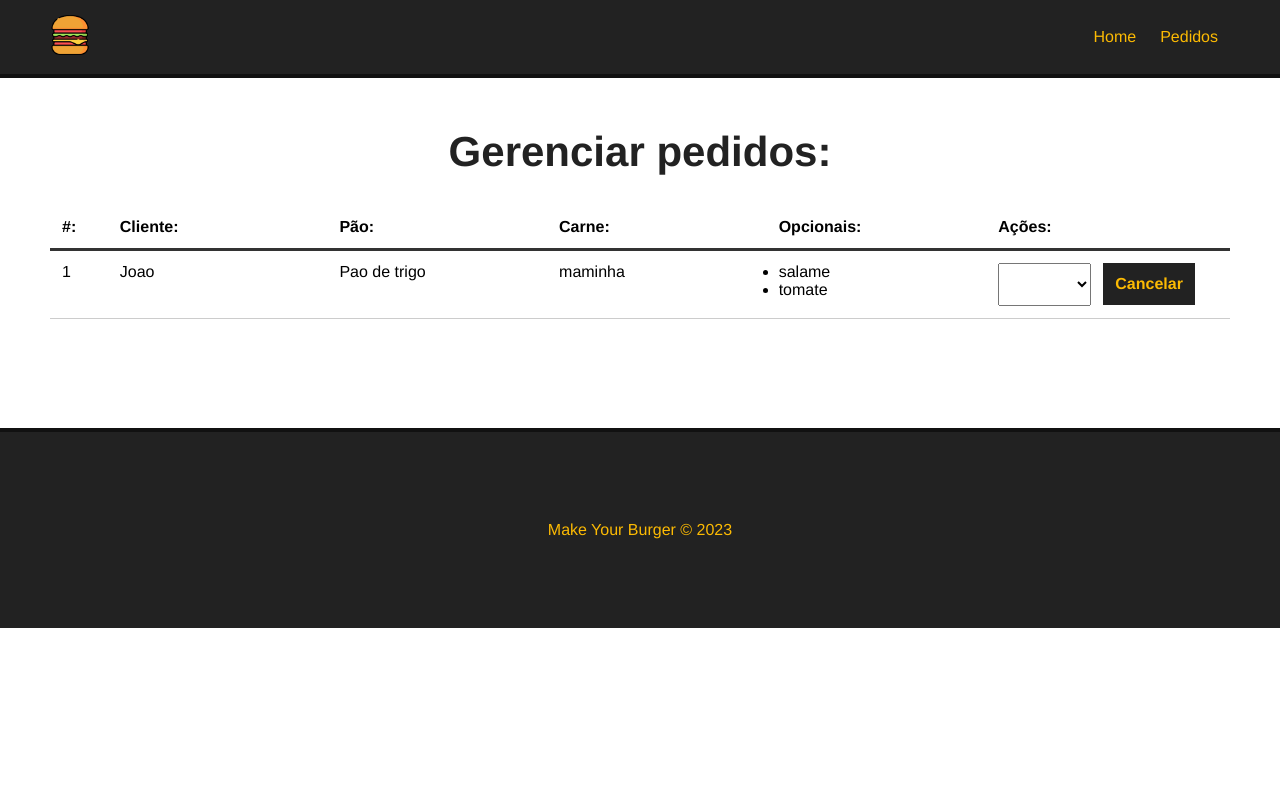
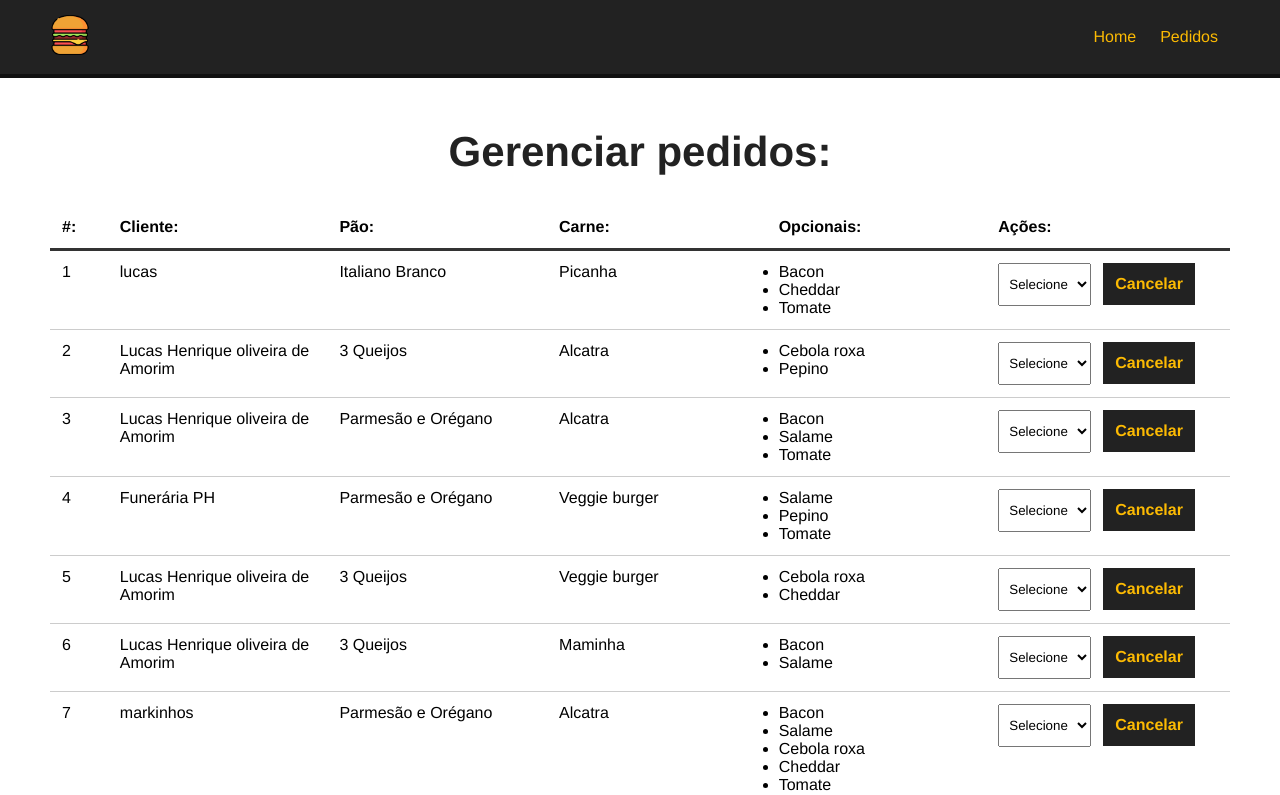
Before and after one commit to Lucas-Jav/Make_Your_Burger_Vue, a Vue app: page /pedidos in a window 1280 px wide. Shown: the top 795 px of the page. Built offline with nearby package versions, Linux system fonts and the light colour scheme; data requests are answered from the project's data file.

Commit message:
:books: docs: resgatando pedidos no banco de dados

```diff
--- a/db/db.json
+++ b/db/db.json
@@ -146,6 +146,21 @@
       ],
       "status": "Solicitado",
       "id": 6
+    },
+    {
+      "nome": "markinhos",
+      "carne": "Alcatra",
+      "pao": "Parmesão e Orégano",
+      "opcionais": [
+        "Bacon",
+        "Salame",
+        "Cebola roxa",
+        "Cheddar",
+        "Tomate",
+        "Pepino"
+      ],
+      "status": "Solicitado",
+      "id": 7
     }
   ]
 }
--- a/src/components/BurgerForm.vue
+++ b/src/components/BurgerForm.vue
@@ -10,14 +10,14 @@
                 <div class="input-container">
                     <label for="pao">Escolha o pão:</label>
                     <select name="pao" id="pao" v-model="pao" required>
-                        <option value="" disabled>Selecione o seu pão</option>
+                        <option value="" disabled selected>Selecione o seu pão</option>
                         <option v-for="pao in paes" :key="pao.id" :value="pao.tipo">{{ pao.tipo }}</option>
                     </select>
                 </div>
                 <div class="input-container">
                     <label for="carne">Escolha a carne do seu Burger:</label>
                     <select name="carne" id="carne" v-model="carne" required>
-                        <option value="" disabled>Selecione o tipo de carne</option>
+                        <option value="" disabled selected>Selecione o tipo de carne</option>
                         <option v-for="carne in carnes" :key="carne.id" :value="carne.tipo">{{ carne.tipo }}</option>
                     </select>
                 </div>
--- a/src/components/Dashboard.vue
+++ b/src/components/Dashboard.vue
@@ -10,20 +10,21 @@
                 <div>Ações: </div>
             </div>
             <div id="burguer-table-rows">
-                <div class="burguer-table-row">
-                    <div class="order-number">1</div>
-                    <div>Joao</div>
-                    <div>Pao de trigo</div>
-                    <div>maminha</div>
+                <div class="burguer-table-row" v-for="burguer in burguers" :key="burguer.id">
+                    <div class="order-number">{{ burguer.id }}</div>
+                    <div>{{ burguer.nome }}</div>
+                    <div>{{ burguer.pao }}</div>
+                    <div>{{ burguer.carne }}</div>
                     <div>
                         <ul>
-                            <li>salame</li>
-                            <li>tomate</li>
+                            <li v-for="(opcional, index) in burguer.opcionais" :key="index">
+                                {{ opcional }}
+                            </li>
                         </ul>
                     </div>
                     <div>
                         <select name="status" class="status">
-                            <option value="" disabled>Selecione</option>
+                            <option value="" disabled selected>Selecione</option>
                         </select>
                         <button class="delete-btn">Cancelar</button>
                     </div>
@@ -36,7 +37,31 @@
 <script>
 
 export default {
-    name: "Dashboard"
+    name: "Dashboard",
+    data() {
+        return {
+            burguers: null,
+            burguer_id: null,
+            status: []
+        }
+    },
+    methods: {
+        async getPedidos() {
+
+            const req = await fetch("http://localhost:3000/burgers")
+
+            const data = await req.json()
+
+            this.burguers = data;
+
+            console.log(this.burguers)
+
+            // resgatar os status
+        }
+    },
+    mounted() {
+        this.getPedidos()
+    }
 }
 
 </script>
```
